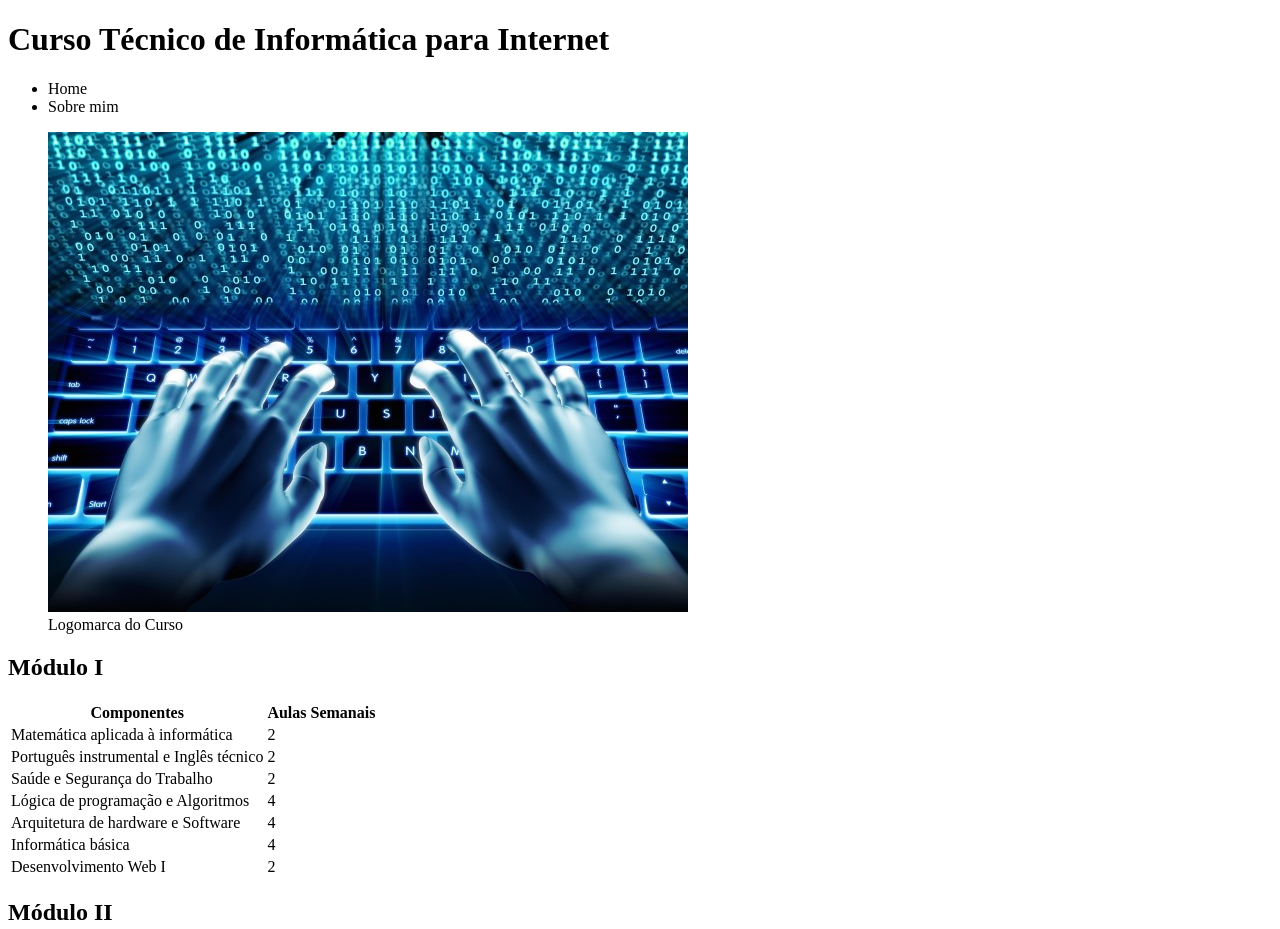
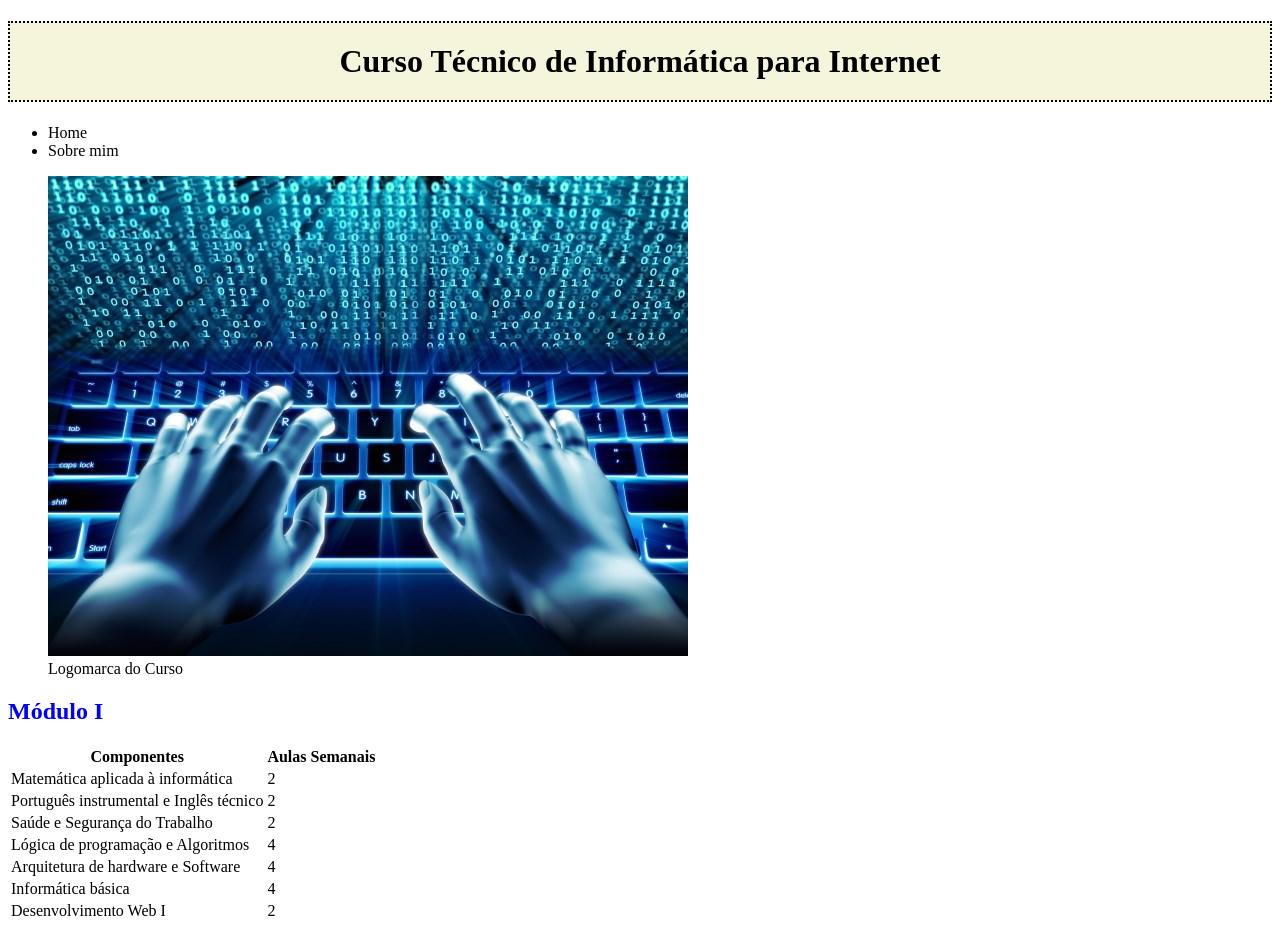
Before and after one commit to maxwelldeveloper7/informatica_para_internet, a plain HTML site: page index.html in a window 1280 px wide. Shown: the top 929 px of the page. Drawn offline with Linux system fonts and the light colour scheme.

Commit message:
aula 17/10/2023

```diff
--- /dev/null
+++ b/estilos.css
@@ -0,0 +1,10 @@
+h1 {
+    border: dotted black 2px;
+    padding: 20px;
+    text-align: center;
+    background-color: beige;
+}
+
+h2 {
+    color: blue;
+}
--- a/index.html
+++ b/index.html
@@ -3,6 +3,7 @@
 <head>
     <meta charset="UTF-8">
     <meta name="viewport" content="width=device-width, initial-scale=1.0">
+    <link rel="stylesheet" href="./estilos.css">
     <title>Curso Técnico de Informática para Internet</title>
 </head>
 <body>
```
